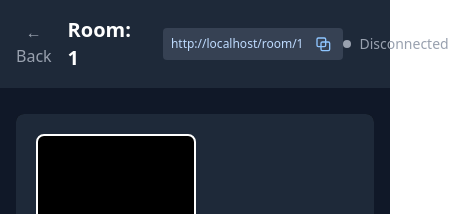
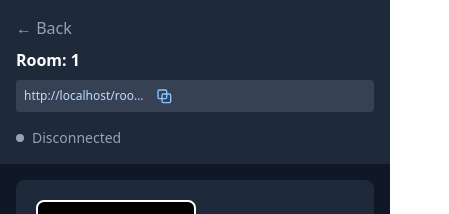
Before and after one commit to shub78910/vid-chat, a React (Vite) app in the folder client/: page /room/1 in a window 390 px wide. Shown: the top 214 px of the page, 449 px wide, since content can reach past the window. Built offline with nearby package versions, Linux system fonts and the light colour scheme; no server answers.

Commit message:
cosmetic changes

```diff
--- a/client/src/components/LandingPage.tsx
+++ b/client/src/components/LandingPage.tsx
@@ -23,7 +23,7 @@ const LandingPage = () => {
   return (
     <>
       {showDemoNotice && (
-        <div className="flex z-50 justify-between items-center px-4 py-2 w-full text-yellow-900 bg-yellow-100 border-b border-yellow-300">
+        <div className="flex z-50 flex-wrap gap-4 justify-center items-center px-4 py-2 w-full text-yellow-900 bg-yellow-100 border-b border-yellow-300 lg:justify-between">
           <span>
             ⚠️ <b>Demo Mode:</b> For best results, open this app in two tabs or
             devices on the same WiFi network (Maybe use a phone and a laptop,
@@ -34,14 +34,14 @@ const LandingPage = () => {
           </span>
           <button
             onClick={() => setShowDemoNotice(false)}
-            className="px-3 py-1 ml-4 bg-yellow-200 rounded hover:bg-yellow-300"
+            className="px-2 py-1 text-xs font-semibold text-yellow-900 whitespace-nowrap bg-yellow-300 rounded transition-colors sm:ml-2 hover:bg-yellow-400"
           >
             Dismiss
           </button>
         </div>
       )}
       <div className="flex flex-col justify-center items-center min-h-screen bg-gray-900 bg-gradient-to-br from-gray-900 via-gray-800 to-gray-900">
-        <div className="p-8 mx-4 w-full max-w-md bg-gradient-to-br from-gray-800 via-gray-900 to-gray-900 rounded-2xl border border-gray-700 shadow-2xl backdrop-blur-lg bg-gray-800/90">
+        <div className="p-8 mx-4 w-full max-w-md bg-gradient-to-br from-gray-800 via-gray-900 to-gray-900 rounded-none border border-gray-700 shadow-2xl backdrop-blur-lg lg:rounded-2xl bg-gray-800/90">
           <div className="mb-8 text-center">
             <h1 className="mb-2 text-4xl font-bold text-transparent bg-clip-text bg-gradient-to-r from-gray-400 via-cyan-400 to-gray-700">
               VC
--- a/client/src/components/VideoRoom.tsx
+++ b/client/src/components/VideoRoom.tsx
@@ -94,17 +94,17 @@ const VideoRoom = () => {
       )}
 
       {/* Header */}
-      <div className="flex justify-between items-center p-4 bg-gray-800">
-        <div className="flex items-center space-x-4">
+      <div className="flex flex-col sm:flex-row sm:justify-between sm:items-center p-4 bg-gray-800 gap-2 sm:gap-0">
+        <div className="flex flex-col sm:flex-row sm:items-center w-full sm:w-auto gap-2 sm:gap-4">
           <button
-            onClick={() => navigate("/")}
-            className="text-gray-400 transition-colors hover:text-white"
+            onClick={() => navigate('/')}
+            className="text-gray-400 transition-colors hover:text-white w-max"
           >
             ← Back
           </button>
-          <h1 className="text-xl font-semibold text-white">Room: {roomId}</h1>
-          <div className="flex items-center px-2 py-1 ml-4 bg-gray-700 rounded">
-            <span className="mr-2 text-xs text-blue-200 select-all">
+          <h1 className="text-base sm:text-xl font-semibold text-white break-all">Room: {roomId}</h1>
+          <div className="flex items-center px-2 py-1 bg-gray-700 rounded w-full sm:w-auto">
+            <span className="mr-2 text-xs text-blue-200 select-all truncate max-w-[120px] sm:max-w-xs">
               {window.location.href}
             </span>
             <button
@@ -115,39 +115,17 @@ const VideoRoom = () => {
               {copied ? (
                 <span className="text-xs text-green-400">Copied!</span>
               ) : (
-                <svg
-                  xmlns="http://www.w3.org/2000/svg"
-                  width="16"
-                  height="16"
-                  fill="none"
-                  viewBox="0 0 24 24"
-                  stroke="currentColor"
-                >
-                  <rect
-                    x="9"
-                    y="9"
-                    width="13"
-                    height="13"
-                    rx="2"
-                    strokeWidth="2"
-                  />
-                  <rect
-                    x="3"
-                    y="3"
-                    width="13"
-                    height="13"
-                    rx="2"
-                    strokeWidth="2"
-                  />
+                <svg xmlns="http://www.w3.org/2000/svg" width="16" height="16" fill="none" viewBox="0 0 24 24" stroke="currentColor">
+                  <rect x="9" y="9" width="13" height="13" rx="2" strokeWidth="2"/>
+                  <rect x="3" y="3" width="13" height="13" rx="2" strokeWidth="2"/>
                 </svg>
               )}
             </button>
           </div>
         </div>
-        <ConnectionStatus
-          isConnected={isConnected}
-          isConnecting={isConnecting}
-        />
+        <div className="mt-2 sm:mt-0">
+          <ConnectionStatus isConnected={isConnected} isConnecting={isConnecting} />
+        </div>
       </div>
 
       {/* Error Display */}
```
